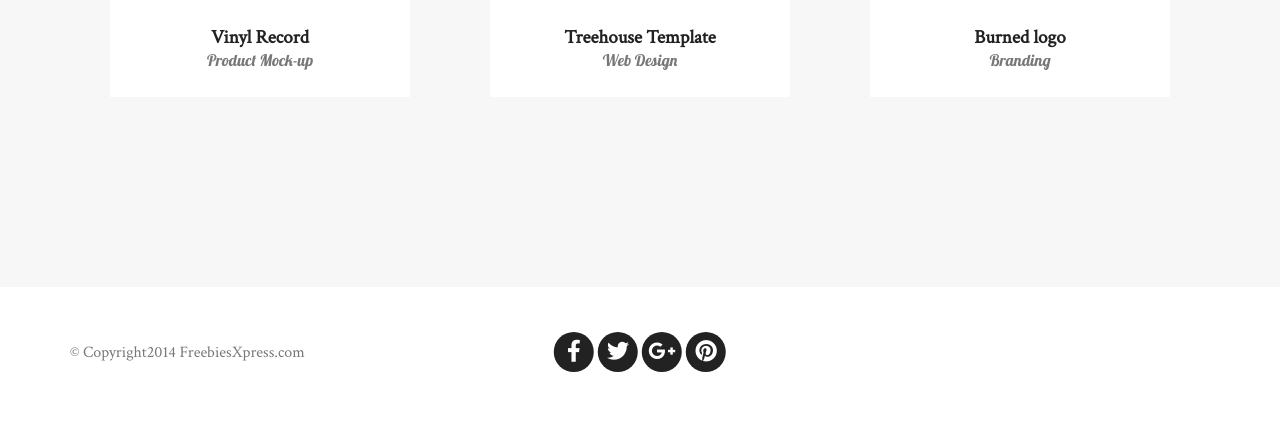
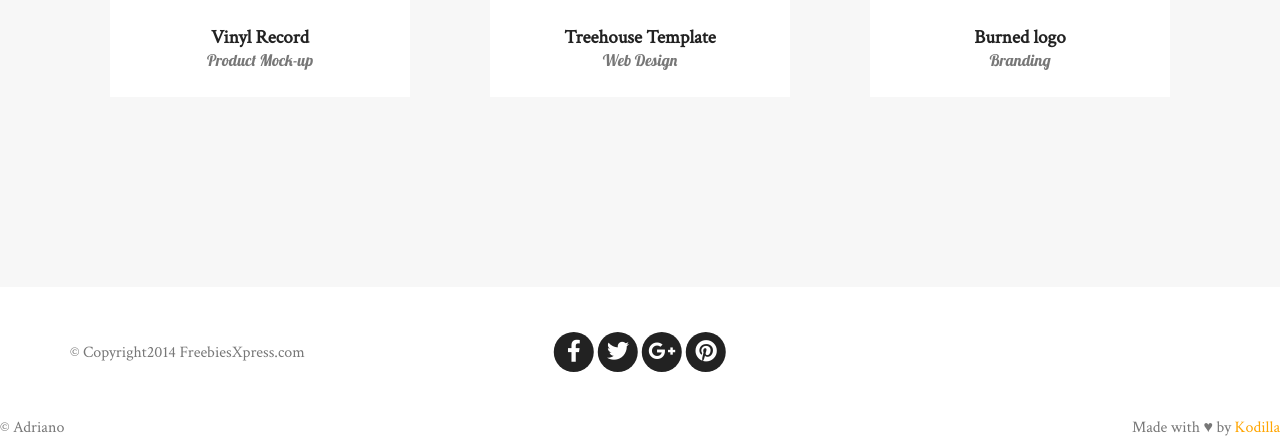
Before and after one commit to AdrianoX/Task-runner, a website: page index.html in a window 1280 px wide. Shown: the part 2539-2977 px from the top of the page. Before the commit the page ends 2956 px from the top, so only its background shows below. Drawn offline with nearby package versions, Linux system fonts and the light colour scheme.

Commit message:
Add styles for style.scss

```diff
--- a/index.html
+++ b/index.html
@@ -8,7 +8,6 @@
       <link href="https://fonts.googleapis.com/css?family=Crimson+Text:400,600i|Open+Sans:400,600i&display=swap" rel="stylesheet">
       <link href="https://fonts.googleapis.com/css?family=Lobster&display=swap" rel="stylesheet">
       <link href="https://fonts.googleapis.com/css?family=Exo+2&display=swap" rel="stylesheet">
-
 
       <!-- FONT AWESOME1-->
       <link rel="stylesheet" href="https://cdnjs.cloudflare.com/ajax/libs/font-awesome/5.9.0/css/all.min.css"/>
@@ -219,10 +218,13 @@
               <li>
                 <a href="#"><i class="fab fa-pinterest"></i>Pinterest</a>
               </li>
-
             </ul>
       </div>
     </div>
+    <div class="containerr">
+      <p>© Adriano</p>
+      <p>Made with ♥ by<a href="https://kodilla.com" target="_blank"> Kodilla </a></p>
+      </div>
   </footer>
 
 </body>
--- a/sass/style.scss
+++ b/sass/style.scss
@@ -6,13 +6,12 @@ $font-body: 'Open Sans', sans-serif;
 $font-logo:  'Exo 2', sans-serif;
 
 
-$fontweight-bold: 600;
-
 $color-body: #777777;
 $color-black: #222222;
 $color-darkorange: #FF8C00;
 $color-white: #FFFFFF;
 
+$fontweight-bold: 600;
 
 
 /*Global*/
@@ -272,6 +271,21 @@ body {
     position: relative;
   }
 
+  footer .containerr {
+    display: flex;
+    justify-content: space-between;
+}
+
+footer .containerr p {
+    margin: 0;
+
+}
+
+footer .containerr a {
+    margin: 0;
+    color: orange;
+}
+
 
   /*Media Querries*/
 
```
Also changed, not shown: css/style.css, 1 other file.
